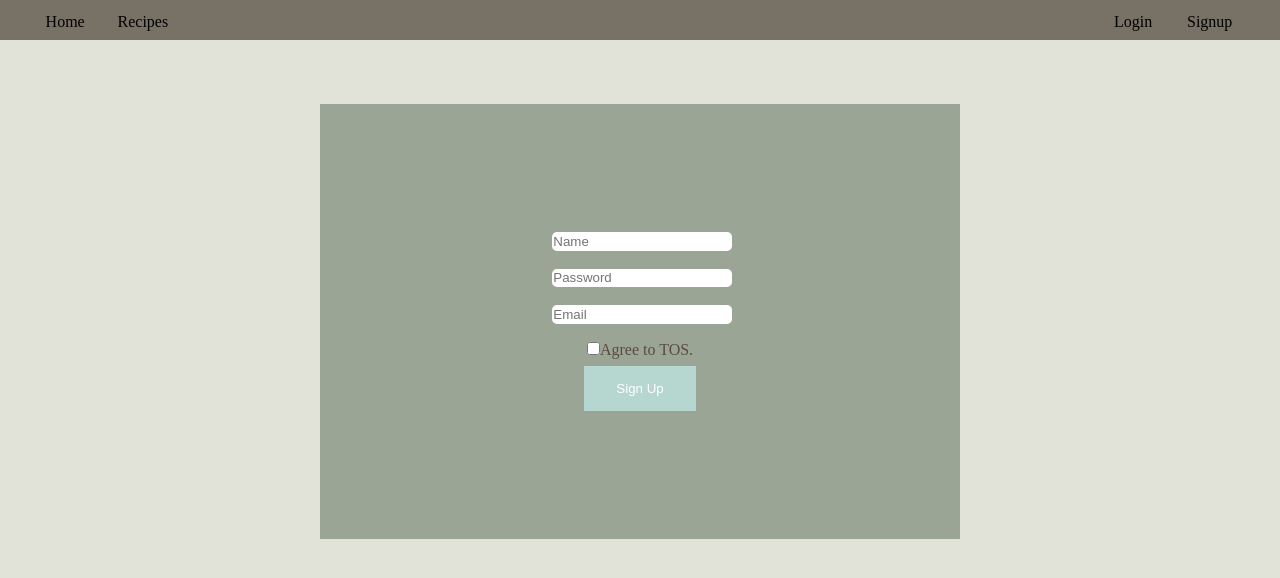
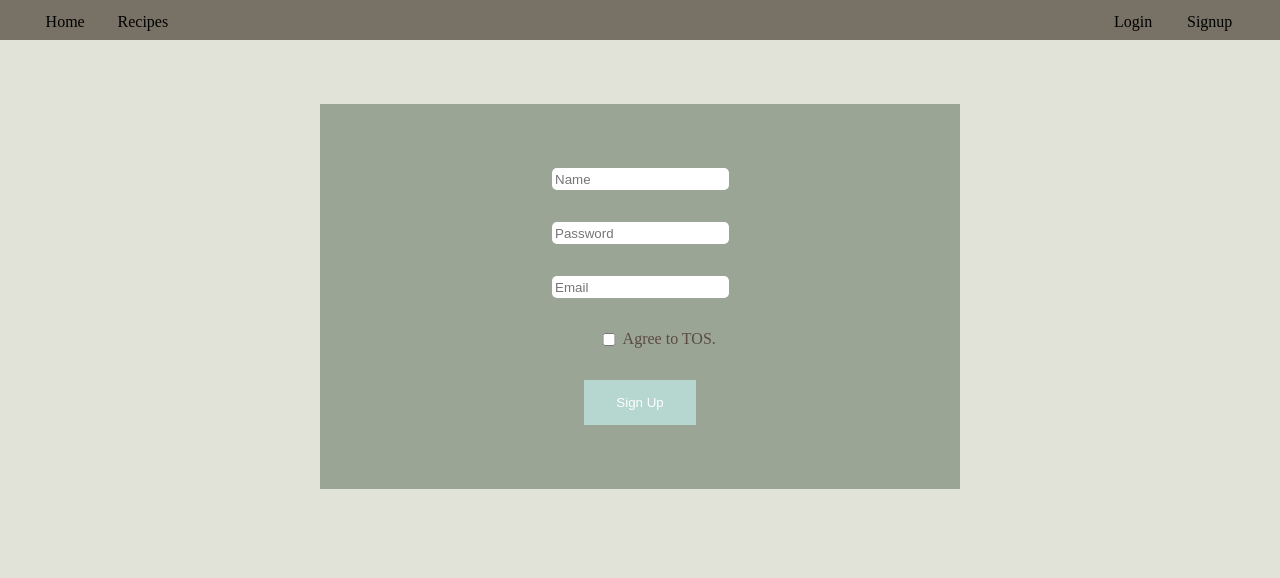
Before and after one commit to adriannasaruk/recipes-frontend, a React (Create React App) app: page /signup in a window 1280 px wide. Shown: the top 578 px of the page. Built offline with nearby package versions, Linux system fonts and the light colour scheme.

Commit message:
added a bit of extra styling to signup

```diff
--- a/src/App/Components/Body/bodyComps/Forms/SingupForm.js
+++ b/src/App/Components/Body/bodyComps/Forms/SingupForm.js
@@ -106,7 +106,7 @@ const Signup = (props) => {
         <label htmlFor='password' className='label pass-label'>
           <input
             id='password'
-            type='text'
+            type='password'
             name='password'
             onChange={inputChange}
             placeholder='Password'
@@ -133,14 +133,15 @@ const Signup = (props) => {
             <p className='error'>{error.email}</p>
           ) : null}
         </label>
-        <label htmlFor='terms'>
+        <label htmlFor='terms' className='tos-label'>
           <input
             type='checkbox'
             name='terms'
+            className='tos'
             onChange={inputChange}
             checked={information.terms}
           />
-          Agree to TOS.
+          <p className='tos-text'>Agree to TOS.</p>
         </label>
         <button disabled={disable} type='submit'>
           Sign Up
--- a/src/App/Components/Body/bodyComps/Forms/singup.css
+++ b/src/App/Components/Body/bodyComps/Forms/singup.css
@@ -21,23 +21,26 @@ button {
   flex-wrap: wrap;
   align-items: center;
 }
-input[type='text']:focus {
+input[type='text']:focus,
+input[type='password']:focus {
   background-color: #b5d7cf;
   transition: width 0.4s ease-in-out;
 }
-input[type='text']:focus {
+input[type='text']:focus,
+input[type='password']:focus {
   width: 100%;
 }
 
 input {
-  padding: 1%;
+  padding: 2%;
+  color: #5a4b41;
   border-radius: 5px;
   border: none;
-  margin-bottom: 10%;
+  width: 100%;
 }
 
-label:last-child {
-  margin-bottom: 1%;
+label {
+  margin-bottom: 5%;
 }
 .signupForm {
   width: 100%;
@@ -49,9 +52,28 @@ label:last-child {
   display: flex;
   flex-flow: column wrap;
   width: 50%;
-  padding: 10%;
+  /* padding: 10%; */
+  padding-top: 5%;
+  padding-bottom: 5%;
   background-color: #9ba596;
   margin-top: 5%;
   justify-content: space-evenly;
   align-items: center;
 }
+
+.tos-label {
+  display: flex;
+  flex-flow: row;
+  width: 35%;
+
+  justify-content: center;
+  align-items: center;
+  /* border: 1px solid black; */
+}
+.tos {
+  /* width: 100%; */
+}
+.tos-text {
+  width: 80%;
+  margin-left: -30%;
+}
```
